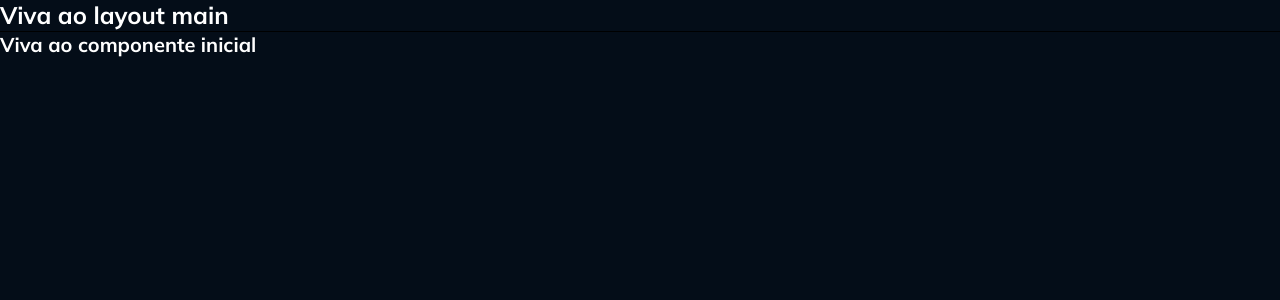
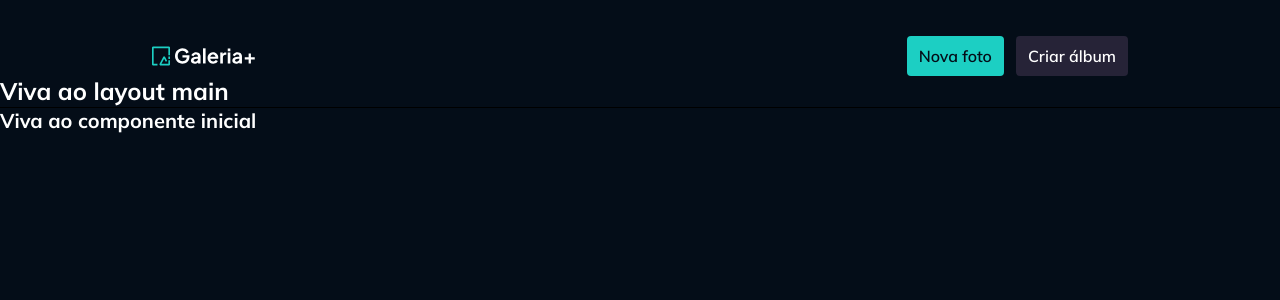
Before and after one commit to ElFabrica/gallery-plus, a React (Vite) app: page / in a window 1280 px wide. Shown: the top 300 px of the page. Built offline with nearby package versions, Linux system fonts and the light colour scheme.

Commit message:
criando o header

```diff
--- /dev/null
+++ b/src/components/main-header.tsx
@@ -0,0 +1,27 @@
+import Container from "./container";
+import Logo from "../assets/images/galeria-plus-full-logo.svg?react"
+import { Link } from "react-router";
+import cx from "classnames"
+import Button from "./button";
+
+interface MainHeaderProps extends React.ComponentProps<typeof Container> {
+
+}
+
+export default function MainHeader({ className, ...props }: MainHeaderProps) {
+
+    return <Container
+        as="header"
+        className={cx(`flex justify-between items-center gap-10`, className)}
+        {...props}
+    >
+        <Link to="/">
+            <Logo className="h-5" />
+        </Link>
+
+        <div className="flex items-center gap-3">
+            <Button>Nova foto</Button>
+            <Button variant="secondary">Criar álbum</Button>
+        </div>
+    </Container >
+}
--- a/src/pages/layout-main.tsx
+++ b/src/pages/layout-main.tsx
@@ -1,10 +1,12 @@
 import { Outlet } from "react-router";
 import Text from "../components/text";
+import MainHeader from "../components/main-header";
 
 
 export default function LayoutMain() {
     return (
         <>
+            <MainHeader className="mt-9" />
             <Text variant="heading-large">Viva ao layout main</Text>
             <hr />
             <Outlet />
```
